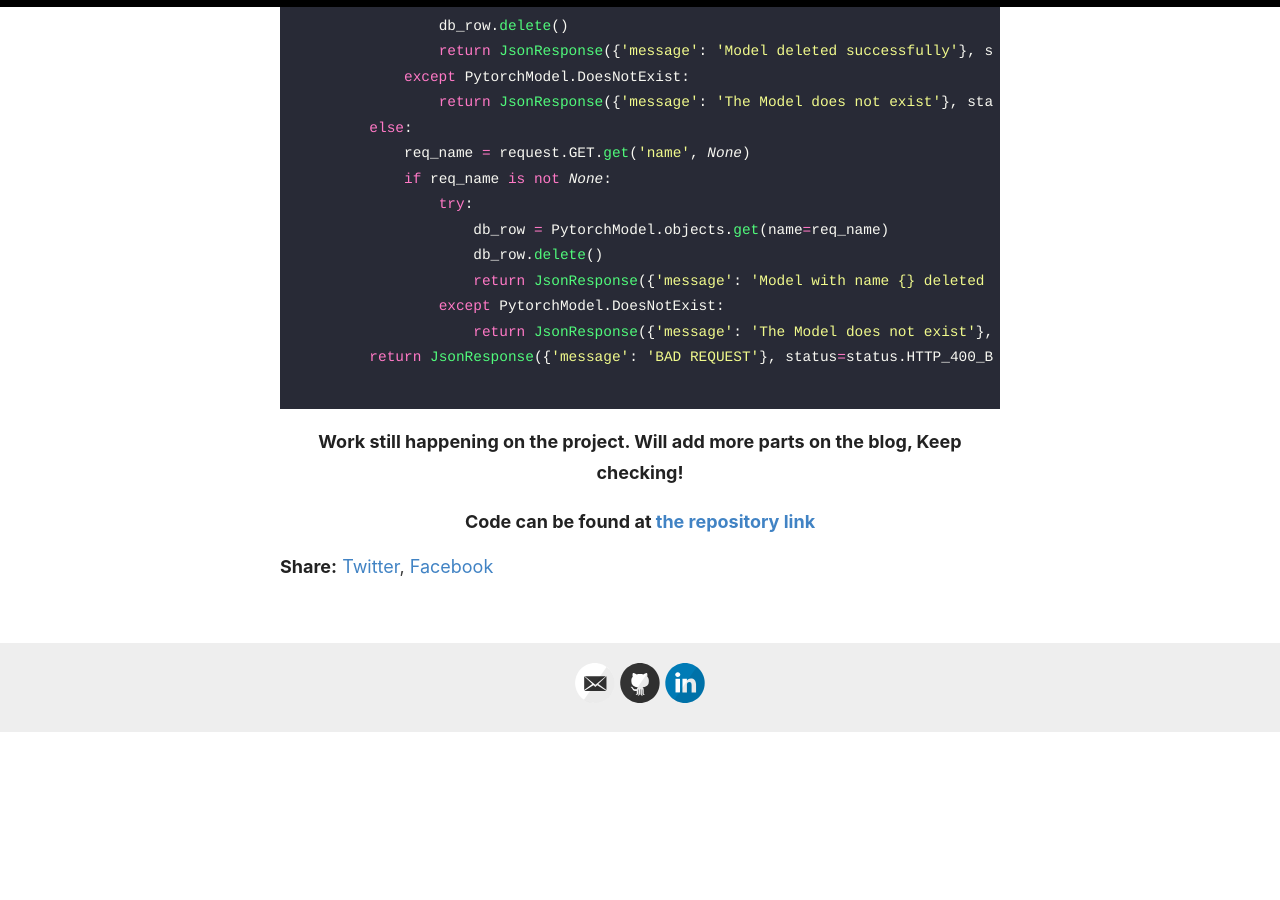
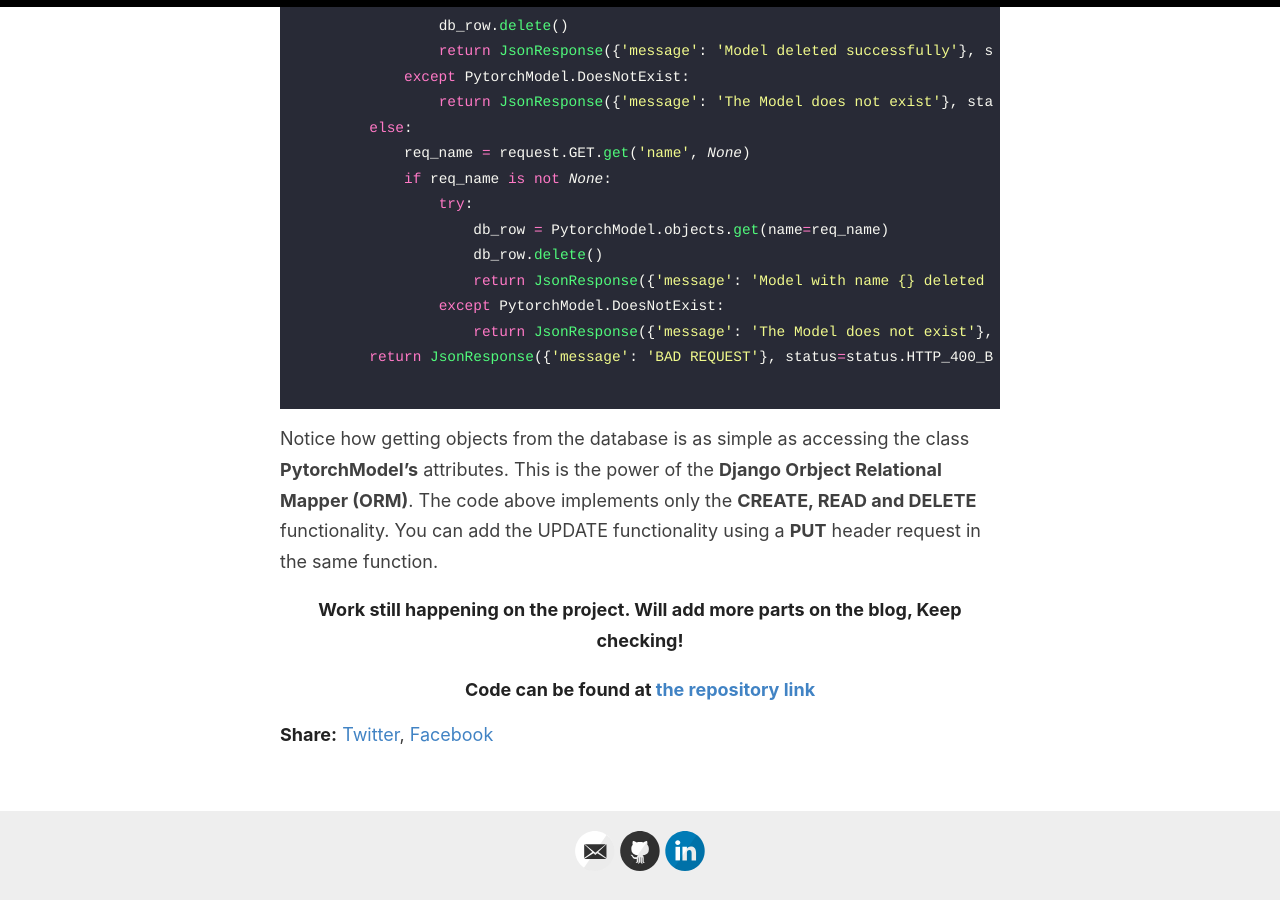
Before and after one commit to CodeSeeker99/codeseeker99.github.io, a Jekyll site: the page built from _posts/2021-01-18-Django-App.md, in a window 1280 px wide and 900 px high, scrolled down 11843 px. Built offline with Jekyll 4.4.1, drawn with Linux system fonts in a browser that asks for light colours; our own code applies the rules of GitHub Pages for plain Markdown files; before the commit the page ends 12575 px from its top, so only the background shows below that.

Commit message:
Update 2021-01-18-Django-App.md

````diff
--- a/_posts/2021-01-18-Django-App.md
+++ b/_posts/2021-01-18-Django-App.md
@@ -332,6 +332,8 @@ def model_list(request):
 
 ```
 
+Notice how getting objects from the database is as simple as accessing the class **PytorchModel's** attributes. This is the power of the **Django Orbject Relational Mapper (ORM)**. The code above implements only the **CREATE, READ and DELETE** functionality. You can add the UPDATE functionality using a **PUT** header request in the same function.
+
 #### Work still happening on the project. Will add more parts on the blog, Keep checking!
 
 #### Code can be found at [the repository link](https://github.com/CodeSeeker99/PS2_repo/tree/main/Django)
````
